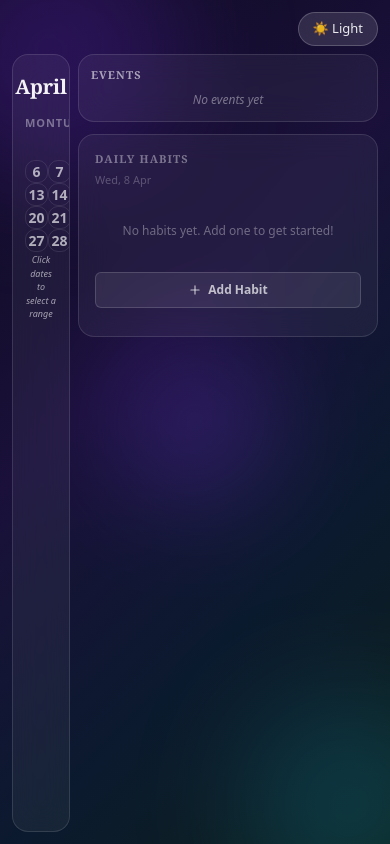
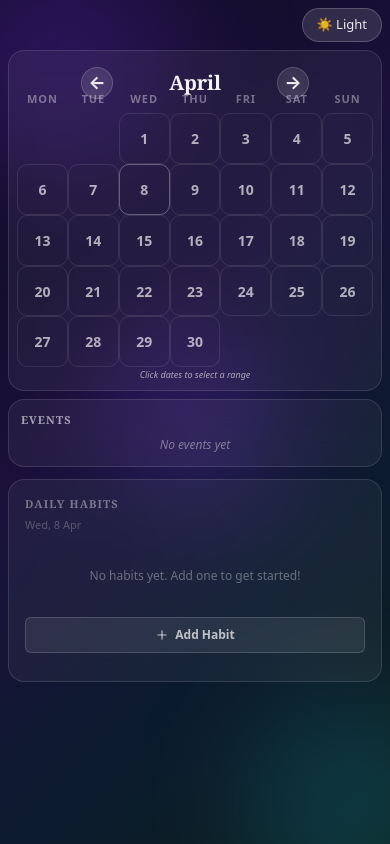
Before and after one commit to meetkothariii0/Calender-TakeUFroward, a Next.js app: page / in a window 390 px wide. Built offline with nearby package versions, Linux system fonts and the light colour scheme.

Commit message:
Implement responsive design for mobile, tablet, and desktop

```diff
--- a/components/RealPageFlipCalendar.tsx
+++ b/components/RealPageFlipCalendar.tsx
@@ -165,7 +165,7 @@ export default function RealPageFlipCalendar() {
       <div
         className="relative z-20 w-full h-full flex flex-col"
         style={{
-          padding: '12px',
+          padding: window.innerWidth < 768 ? '8px' : '12px',
           display: 'flex',
           flexDirection: 'column',
         }}
@@ -205,10 +205,12 @@ export default function RealPageFlipCalendar() {
           className="flex gap-2 w-full flex-1"
           style={{
             display: 'grid',
-            gridTemplateColumns: '1fr 300px',
+            gridTemplateColumns: window.innerWidth < 768 ? '1fr' : window.innerWidth < 1024 ? '1fr 250px' : '1fr 300px',
+            gridTemplateRows: window.innerWidth < 768 ? 'auto 1fr' : 'auto',
             alignItems: 'stretch',
             height: '100%',
             overflow: 'hidden',
+            gap: window.innerWidth < 768 ? '8px' : '4px',
           }}
         >
           {/* Left Column - Calendar */}
@@ -222,7 +224,7 @@ export default function RealPageFlipCalendar() {
               borderRadius: '16px',
               backdropFilter: 'blur(14px)',
               WebkitBackdropFilter: 'blur(14px)',
-              padding: '60px 12px 8px 12px',
+              padding: window.innerWidth < 768 ? '40px 8px 8px 8px' : '60px 12px 8px 12px',
               transform: isFlipping
                 ? flipDirection === 'next'
                   ? 'rotateY(-90deg) translateZ(50px)'
```
